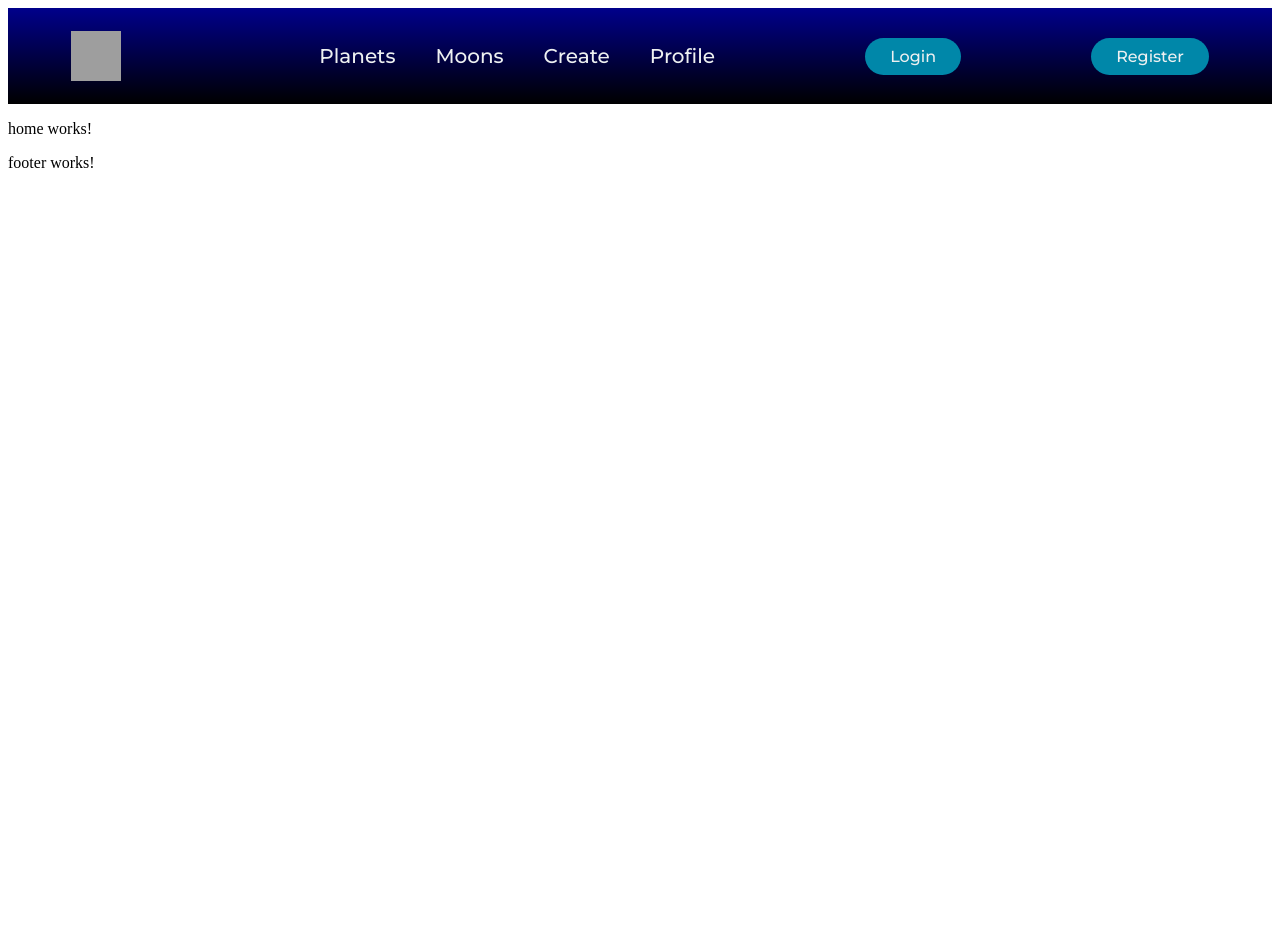
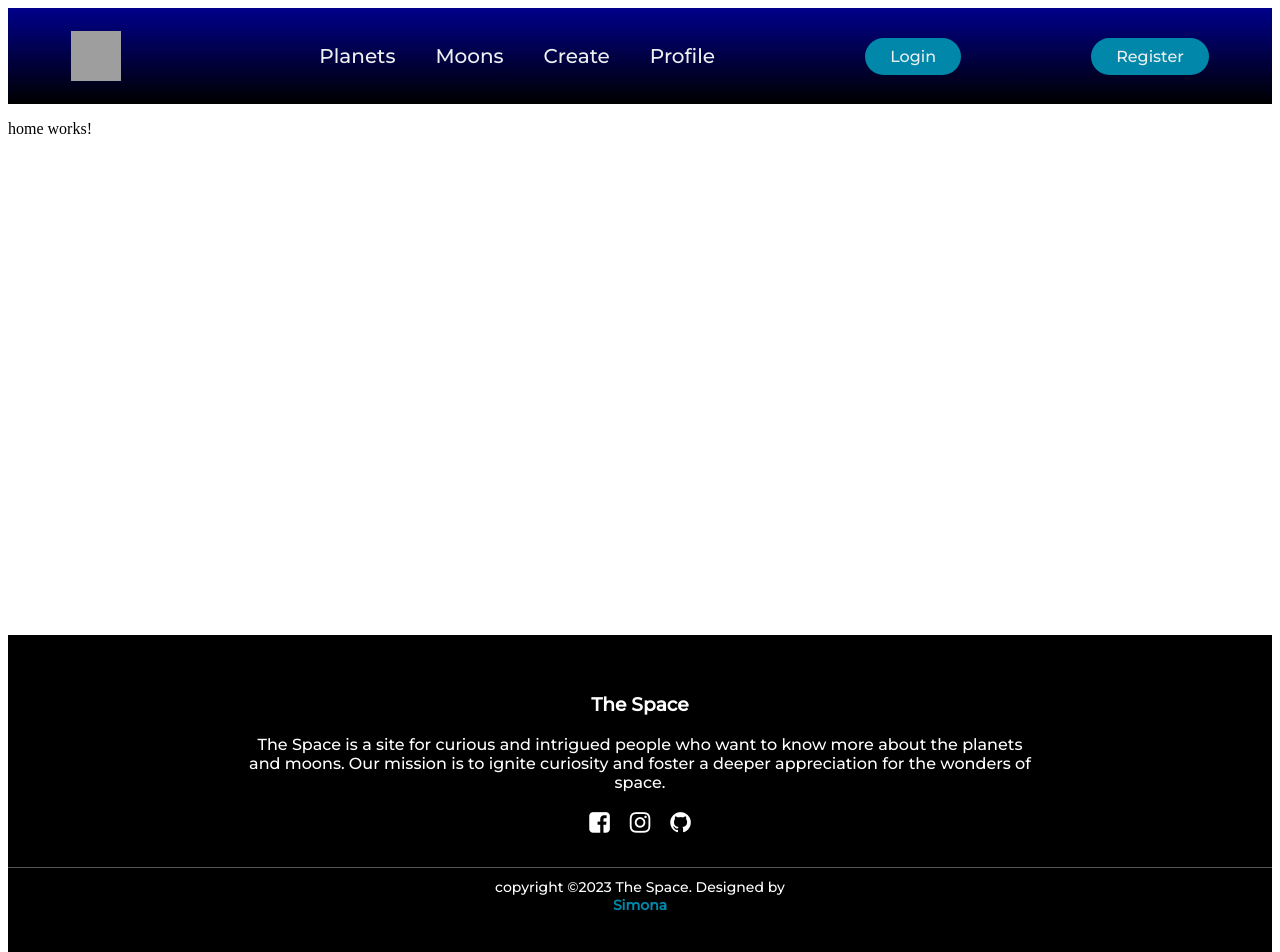
Before and after one commit to SimonaPalazova/Planets, an Angular app in the folder planets-app/: page / in a window 1280 px wide. Shown: the top 952 px of the page. Before the commit the page ends 800 px from the top, so only its background shows below. Built offline with nearby package versions, Linux system fonts and the light colour scheme; grey boxes are pictures that could not be loaded.

Commit message:
add footer view

```diff
--- a/planets-app/src/app/core/footer/footer.component.css
+++ b/planets-app/src/app/core/footer/footer.component.css
@@ -0,0 +1,72 @@
+@import url('https://fonts.googleapis.com/css2?family=Montserrat:wght@500&display=swap');
+
+body {
+    margin: 0;
+    font-family: "Montserrat", sans-serif;
+    min-height: 100vh;
+    display: flex;
+    flex-direction: column;
+  }
+
+  footer {
+    background-color: black;
+    color: #fff;
+    padding: 40px 0;
+    margin-top: auto;
+  }
+
+  .footer-content {
+    max-width: 800px;
+    margin: 0 auto;
+    text-align: center;
+    display: flex;
+    flex-direction: column;
+    align-items: center;
+  }
+
+  .footer-content h3 {
+    font-size: 24px;
+    margin-bottom: 20px;
+  }
+
+  .footer-content p {
+    font-size: 16px;
+    line-height: 1.5;
+    margin-bottom: 30px;
+  }
+
+  .social {
+    list-style-type: none;
+    padding: 0;
+    display: flex;
+    justify-content: center;
+  }
+
+  .social li {
+    margin: 0 10px;
+  }
+
+  .social a {
+    color: #fff;
+    font-size: 24px;
+  }
+
+  i:hover{
+    font-size: 30px;
+  }
+
+  .footer-bottom {
+    text-align: center;
+    margin-top: 30px;
+    padding-top: 10px;
+    border-top: 1px solid #555;
+  }
+
+  .footer-bottom p {
+    font-size: 14px;
+  }
+
+  .footer-bottom span {
+    color:rgba(0, 135, 169, 1);
+    font-weight: bold;
+  }
--- a/planets-app/src/app/core/footer/footer.component.html
+++ b/planets-app/src/app/core/footer/footer.component.html
@@ -1 +1,33 @@
-<p>footer works!</p>
+<head>
+    <link rel="stylesheet" href="https://cdnjs.cloudflare.com/ajax/libs/font-awesome/4.7.0/css/font-awesome.min.css">
+    <style>
+                h3 {text-align: center;}
+                p {
+                    max-width: 800px;
+                    margin: 0 auto;
+                    text-align: center;
+                    display: flex;
+                    flex-direction: column;
+                    align-items: center;
+                }
+    </style>
+</head>
+<body>
+    <footer>
+        <div class=”footer-content”>
+
+            <h3>The Space</h3>
+            <p>The Space is a site for curious and intrigued people who want to know more about the planets and moons.
+               Our mission is to ignite curiosity and foster a deeper appreciation for the wonders of space.
+            </p>
+        <ul class="social">
+            <li><a href="https://www.facebook.com/simona.palazova"><i class='fa fa-facebook-square'></i></a></li>
+            <li><a href="https://www.instagram.com/s.palazova/?hl=bg"><i class="fa fa-instagram"></i></a></li>
+            <li><a href="https://github.com/SimonaPalazova"><i class="fa fa-github"></i></a></li>
+        </ul>
+        </div>
+        <div class="footer-bottom">
+            <p>copyright &copy;2023 The Space. Designed by <span>Simona</span></p>
+        </div>
+    </footer>
+</body>
--- a/planets-app/src/app/core/footer/footer.component.ts
+++ b/planets-app/src/app/core/footer/footer.component.ts
@@ -3,7 +3,7 @@ import { Component } from '@angular/core';
 @Component({
   selector: 'app-footer',
   templateUrl: './footer.component.html',
-  styleUrls: ['./footer.component.css']
+  styleUrls: ['./footer.component.css'],
 })
 export class FooterComponent {
 
```
